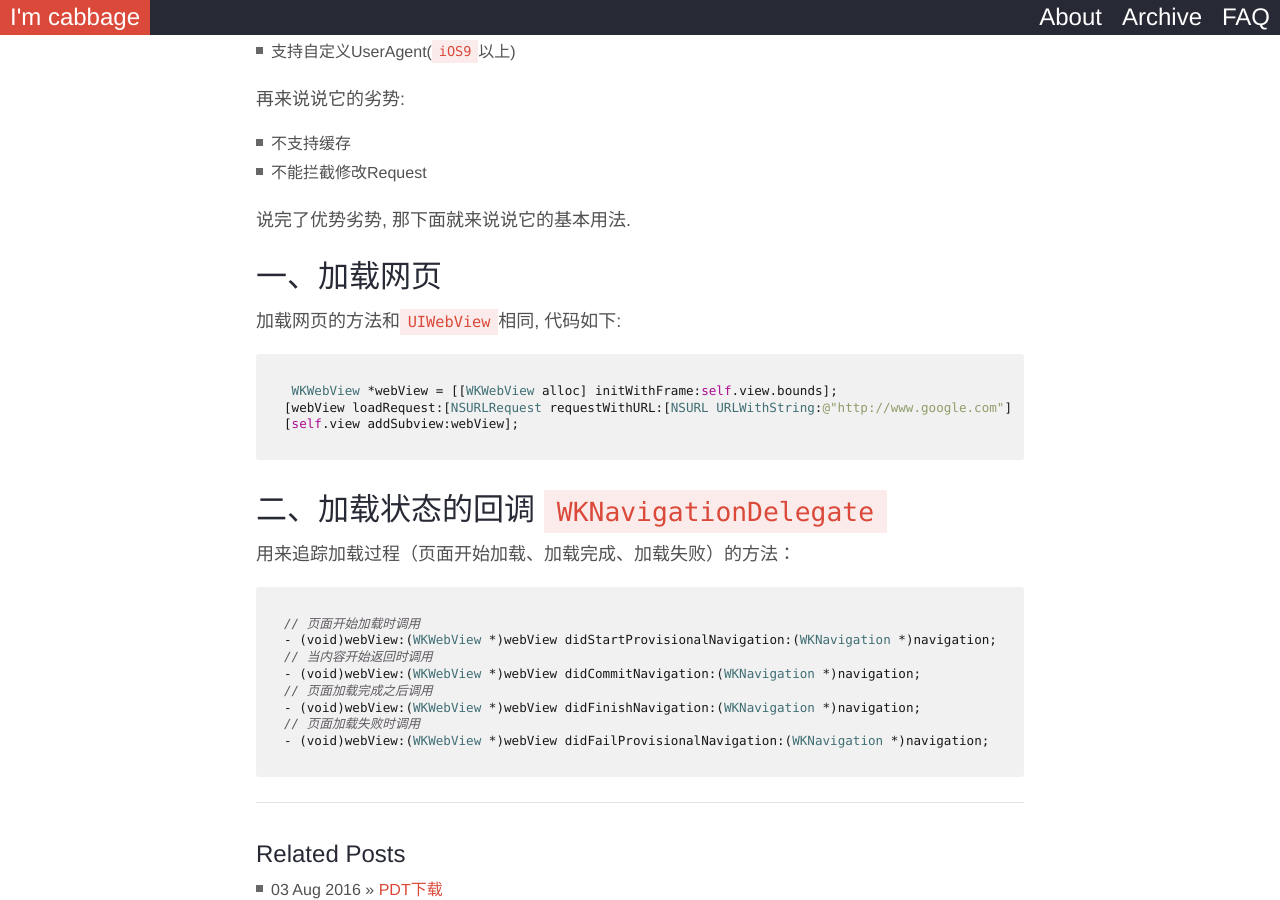
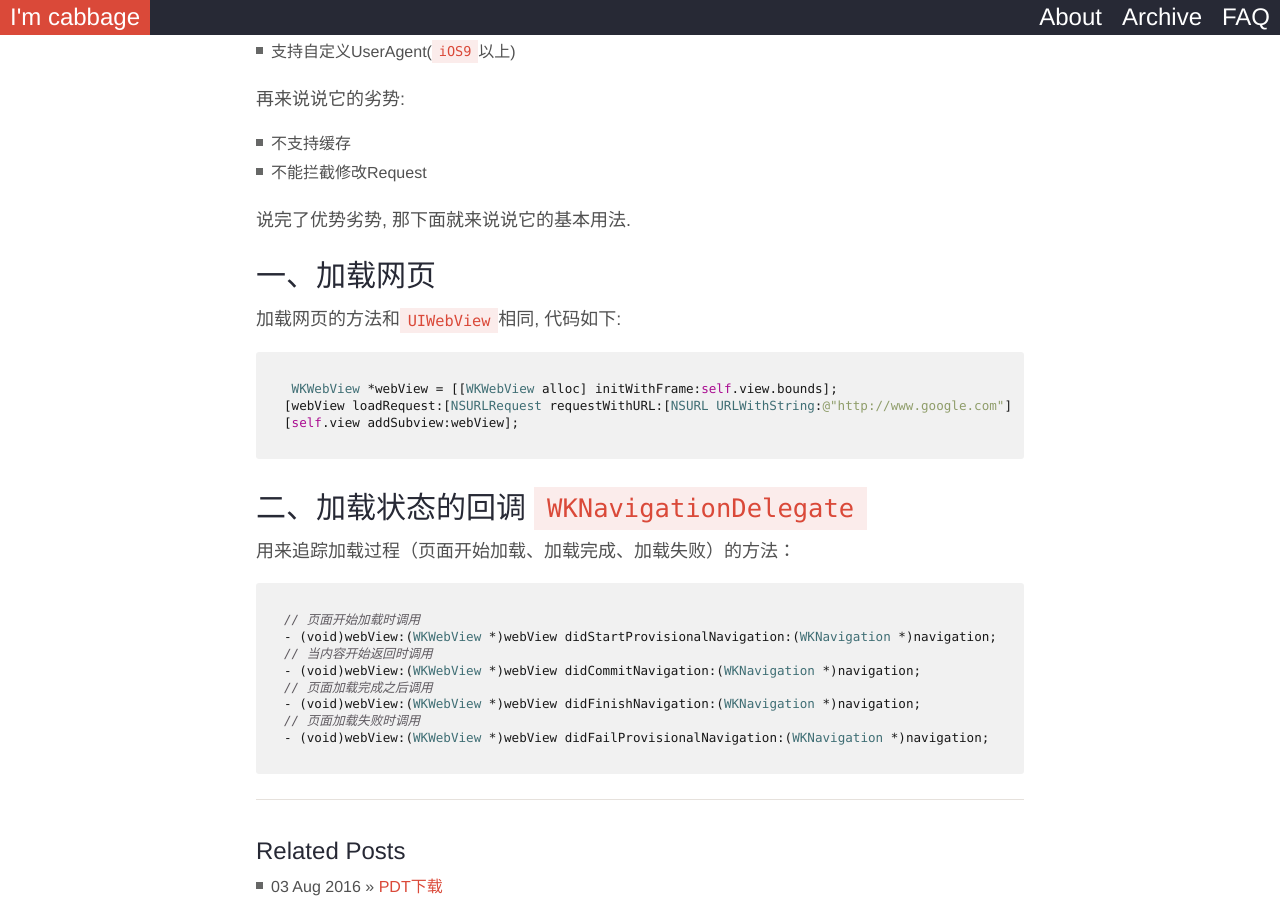
Before and after one commit to KirbyInGitHub/cabbageblog, a Jekyll site: the page built from _posts/2016-09-06-WKWebView.markdown, in a window 1280 px wide and 900 px high, scrolled down 1430 px. Built offline with Jekyll 4.4.1, drawn with Linux system fonts in a browser that asks for light colours; nearby versions of some CDN libraries; some web fonts are replaced; comment, search, counter and statistics services are not loaded.

Commit message:
no message

````diff
--- a/_posts/2016-09-06-WKWebView.markdown
+++ b/_posts/2016-09-06-WKWebView.markdown
@@ -33,7 +33,7 @@ ezbuy内部iOS小组分享
 
 说完了优势劣势, 那下面就来说说它的基本用法.
 
-## 一、加载网页
+### 一、加载网页
 
 加载网页的方法和`UIWebView`相同, 代码如下:
 
@@ -42,7 +42,8 @@ ezbuy内部iOS小组分享
 [webView loadRequest:[NSURLRequest requestWithURL:[NSURL URLWithString:@"http://www.google.com"]]];
 [self.view addSubview:webView];
 ```
-## 二、加载状态的回调 `WKNavigationDelegate`
+
+### 二、加载状态的回调 `WKNavigationDelegate`
 
 用来追踪加载过程（页面开始加载、加载完成、加载失败）的方法：
 
````
